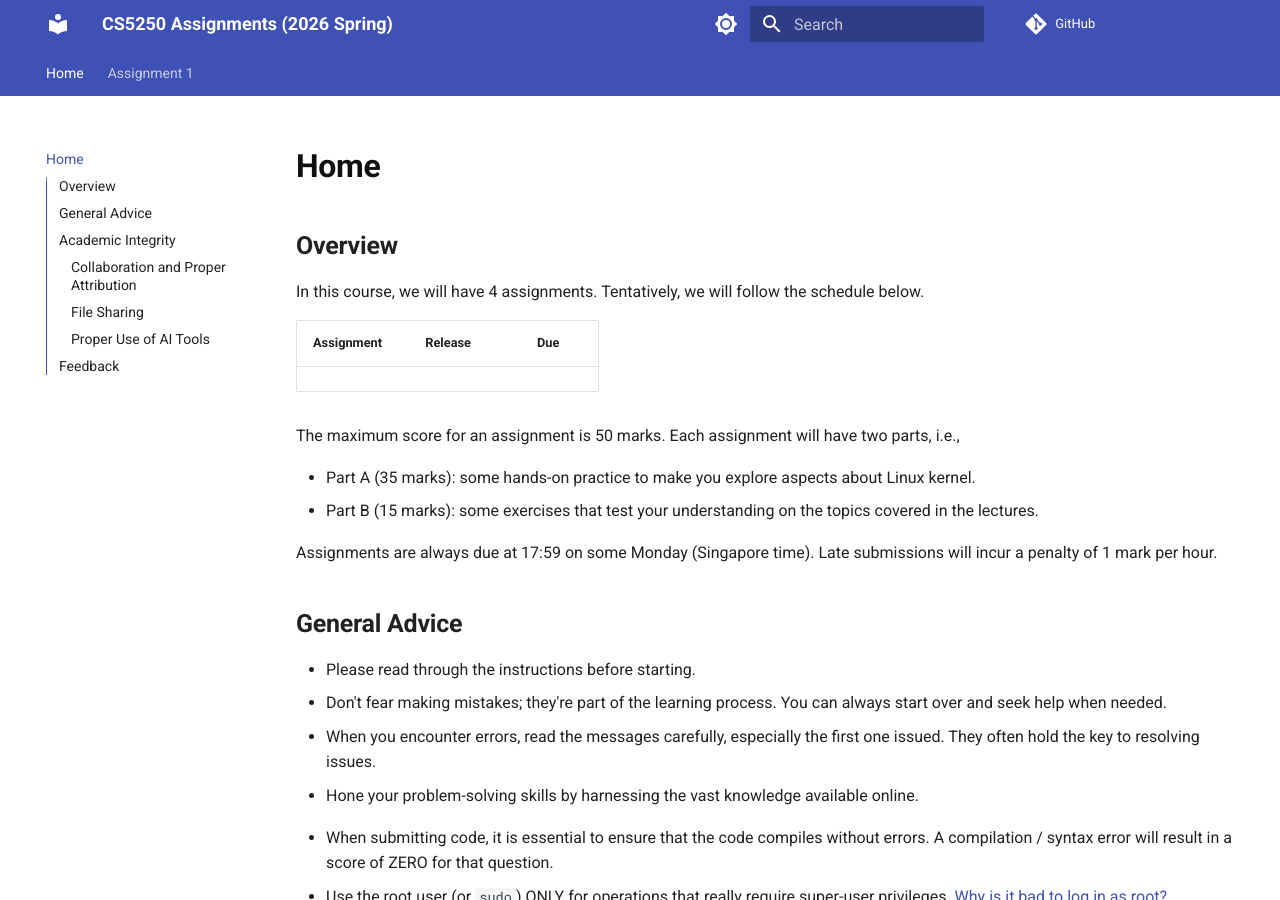
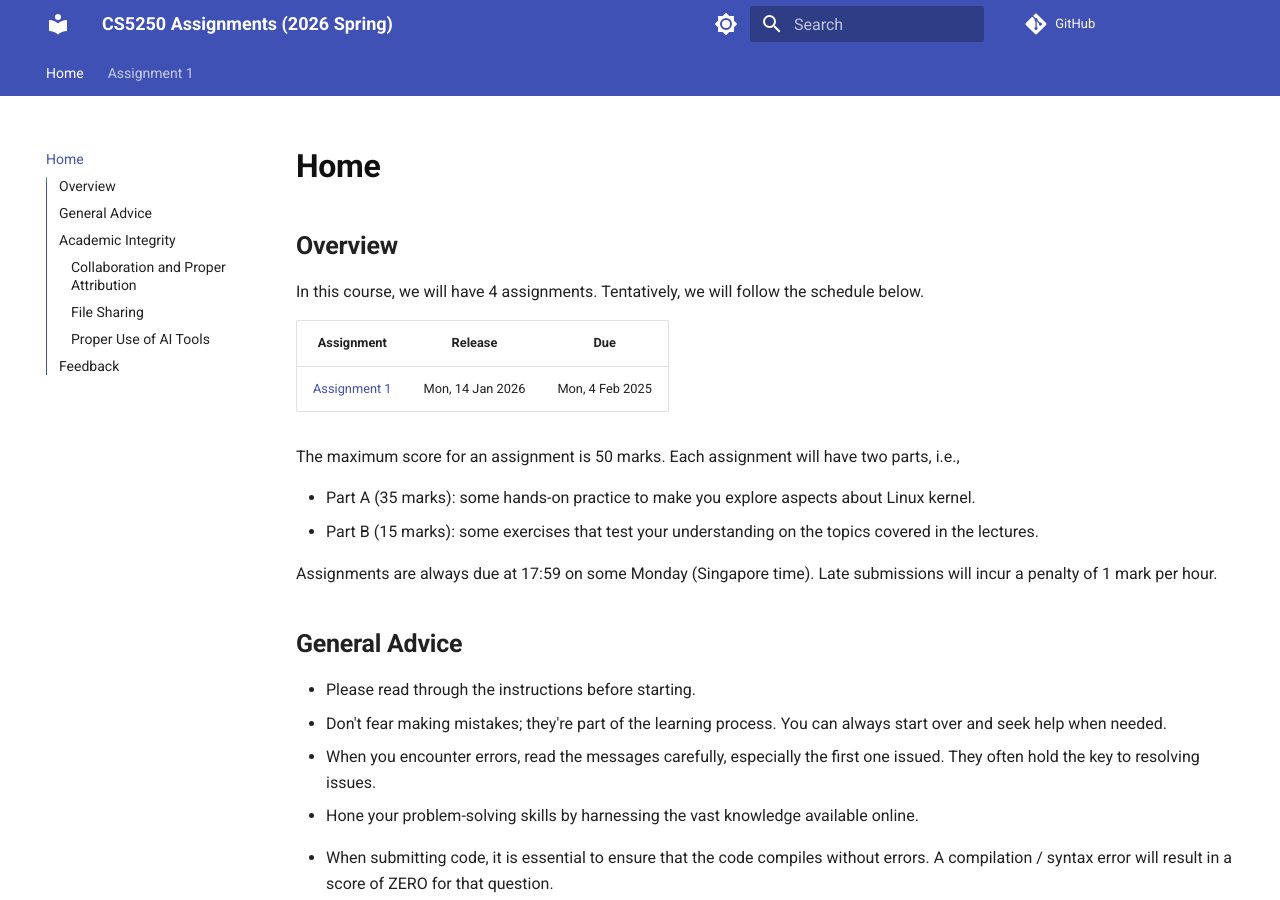
Before and after one commit to nus-cs5250/26s, an MkDocs documentation site: the page built from docs/index.md, in a window 1280 px wide and 900 px high. Built offline with MkDocs 1.6.1 and Material for MkDocs 9.7.7, drawn with Linux system fonts in a browser that asks for light colours; comment, search, counter and statistics services are not loaded.

Commit message:
first task

```diff
--- a/docs/index.md
+++ b/docs/index.md
@@ -5,7 +5,7 @@ Tentatively, we will follow the schedule below.
 
 |           Assignment            |     Release      |       Due        |
 | :-----------------------------: | :--------------: | :--------------: |
-<!-- | [Assignment 1](./asg1/index.md) | Mon, 20 Jan 2026 | Mon, 10 Feb 2025 | -->
+| [Assignment 1](./asg1/index.md) | Mon, 14 Jan 2026 | Mon, 4 Feb 2025 |
 <!-- | [Assignment 2](./asg2/index.md) | Mon, 10 Feb 2025 | Mon, 3 Mar 2025  |
 | [Assignment 3](./asg3/index.md) | Mon, 3 Mar 2025  | Mon, 31 Mar 2025 |
 | [Assignment 4](./asg4/index.md) | Mon, 31 Mar 2025 | Mon, 21 Apr 2025 | -->
```
